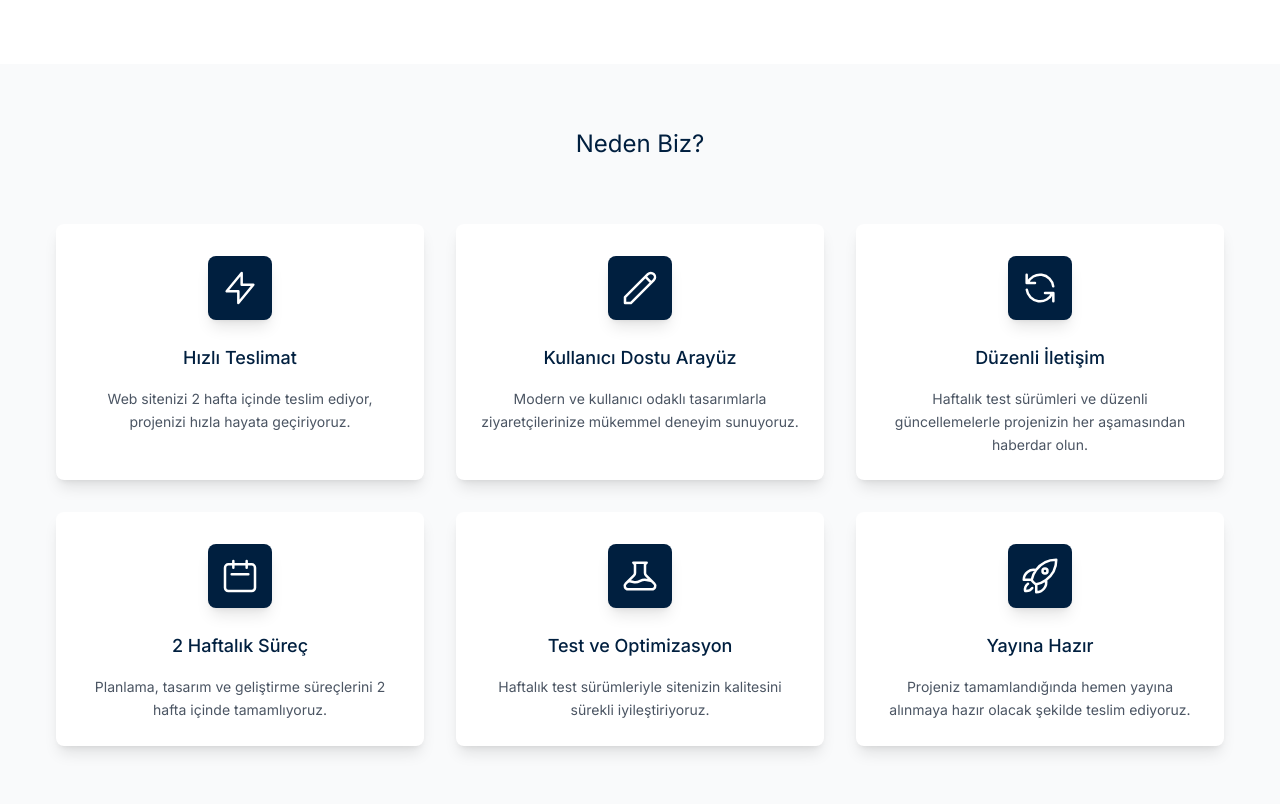
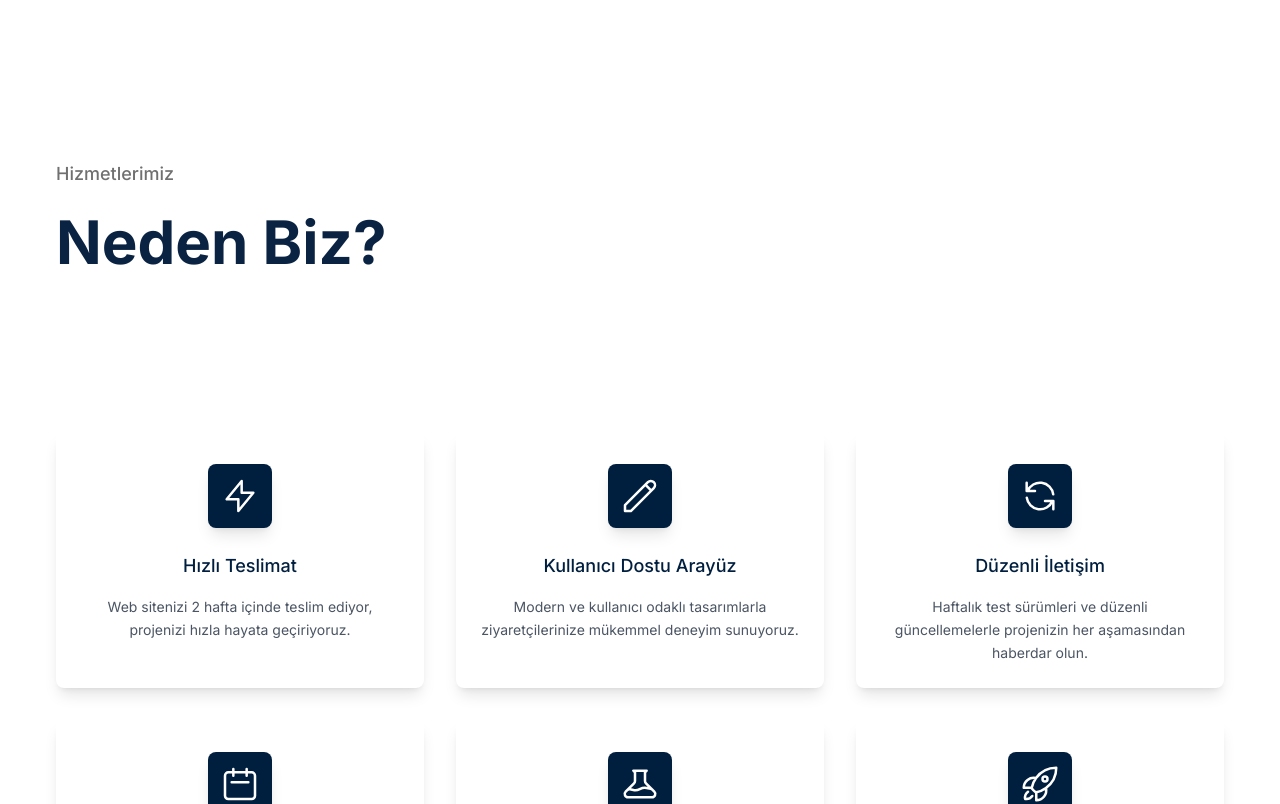
Before and after one commit to enesmalikdmn/emd-ajans, a Next.js app: page / in a window 1280 px wide. Shown: the part 1300-2104 px from the top of the page. Built offline with nearby package versions, Linux system fonts and the light colour scheme.

Commit message:
fix: Update services page title

```diff
--- a/app/components/Services.tsx
+++ b/app/components/Services.tsx
@@ -1,6 +1,7 @@
 'use client';
 
 import { motion } from 'framer-motion';
+// import Image from 'next/image';
 
 const Services = () => {
   const services = [
@@ -67,16 +68,40 @@ const Services = () => {
   ];
 
   return (
-    <section id="services" className="py-16 bg-gray-50 overflow-hidden">
-      <div className="container mx-auto px-4 max-w-7xl">
-        <motion.h2
-          initial={{ opacity: 0, y: -20 }}
-          animate={{ opacity: 1, y: 0 }}
-          transition={{ duration: 0.6, ease: "easeOut" }}
-          className="text-2xl font-normal text-center mb-16 text-[#001f3f]"
-        >
-          Neden Biz?
-        </motion.h2>
+    <div className="min-h-screen">
+      {/* Hero Section */}
+      <section className="container mx-auto px-4 py-16 md:py-24">
+        <div className="grid grid-cols-1 lg:grid-cols-2 gap-8 items-center">
+          <motion.div
+            initial={{ opacity: 0, x: -50 }}
+            animate={{ opacity: 1, x: 0 }}
+            transition={{ duration: 0.8, ease: "easeOut" }}
+            className="space-y-6"
+          >
+            <h2 className="text-[#707070] text-lg font-medium">Hizmetlerimiz</h2>
+            <h1 className="text-4xl md:text-5xl lg:text-6xl font-bold text-[#0A2342] leading-tight">
+              Neden Biz?
+            </h1>
+          </motion.div>
+          {/* <motion.div
+            initial={{ opacity: 0, x: 50 }}
+            animate={{ opacity: 1, x: 0 }}
+            transition={{ duration: 0.8, ease: "easeOut", delay: 0.2 }}
+            className="relative h-[120px] md:h-[160px] lg:h-[200px]"
+          >
+            <Image
+              src="/images/services-illustration.png"
+              alt="Services Illustration"
+              fill
+              className="object-contain"
+              priority
+            />
+          </motion.div> */}
+        </div>
+      </section>
+
+      {/* Services Grid */}
+      <section className="container mx-auto px-4 py-16">
         <div className="grid grid-cols-1 sm:grid-cols-2 lg:grid-cols-3 gap-8">
           {services.map((service, index) => (
             <motion.div
@@ -169,8 +194,8 @@ const Services = () => {
             </motion.div>
           ))}
         </div>
-      </div>
-    </section>
+      </section>
+    </div>
   );
 };
 
```
